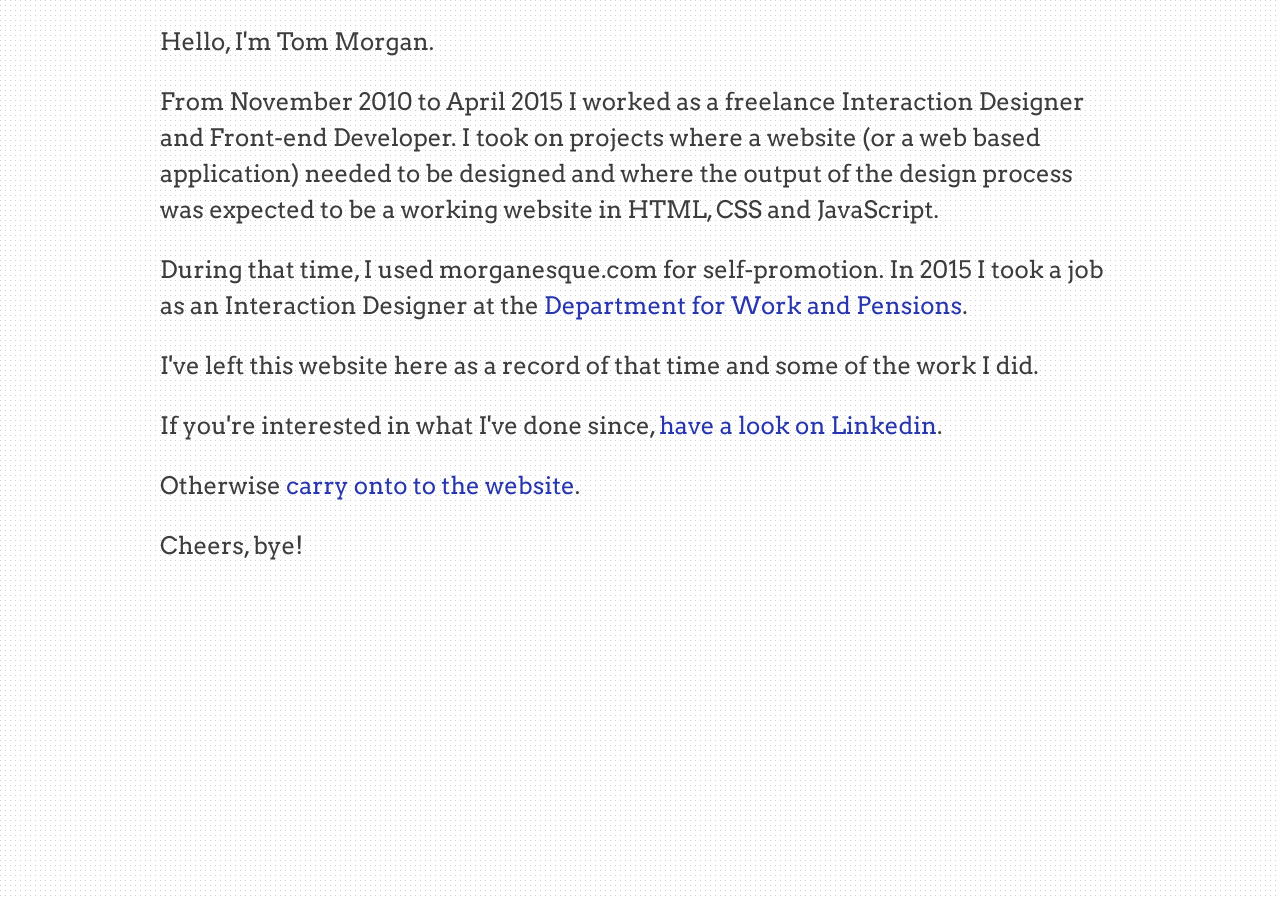
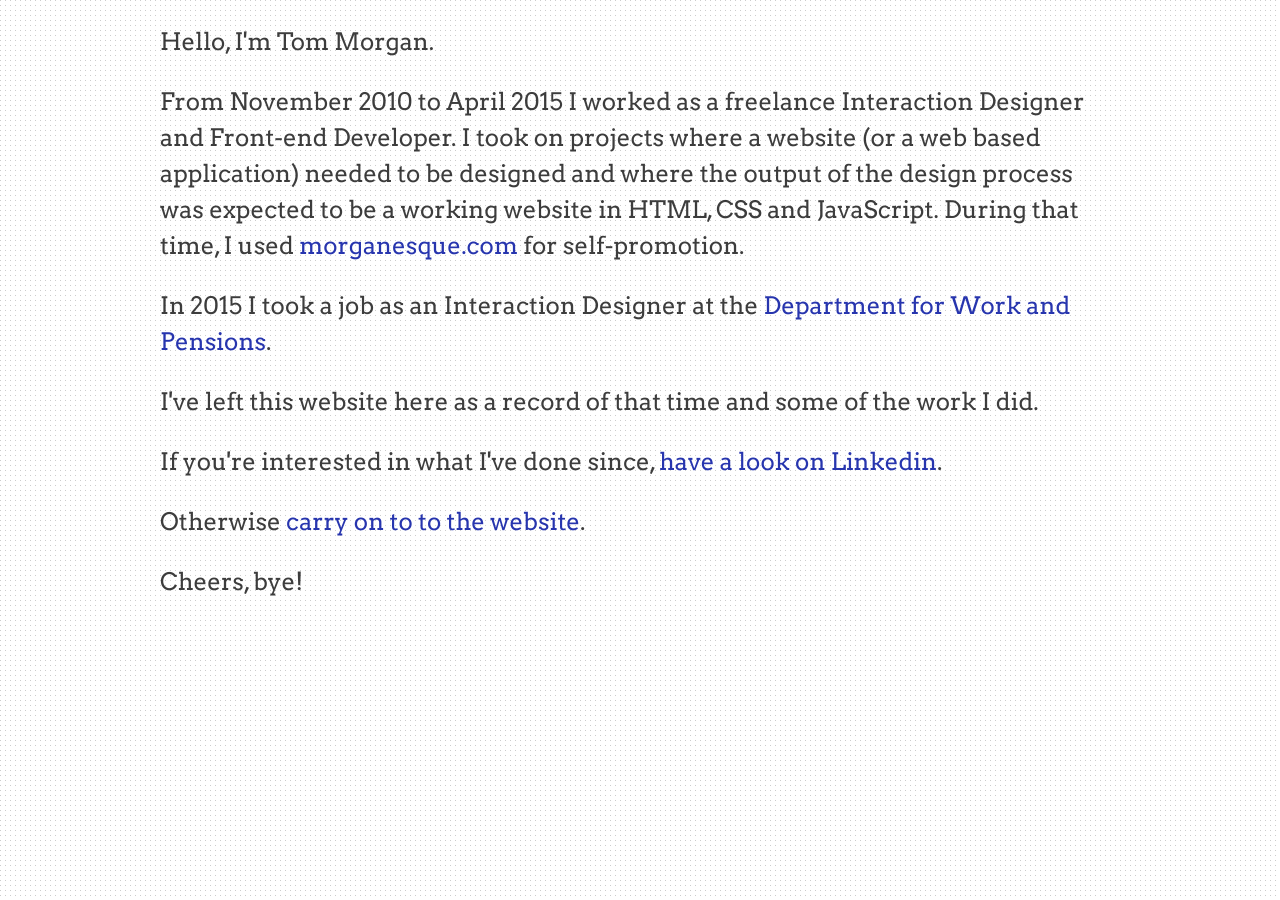
Before and after one commit to morganesque/morganesque.github.io, a Jekyll site: the page built from index.html, in a window 1280 px wide. Built offline with Jekyll 4.4.1, drawn with Linux system fonts in a browser that asks for light colours.

Commit message:
Couldn't help but tinker

```diff
--- a/index.html
+++ b/index.html
@@ -8,10 +8,10 @@
 ---
 <div style="text-align:left;padding:1em;">
 <p>Hello, I'm Tom Morgan.</p>
-<p>From November 2010 to April 2015 I worked as a freelance Interaction Designer and Front-end Developer. I took on projects where a website (or a web based application) needed to be designed and where the output of the design process was expected to be a working website in HTML, CSS and JavaScript.</p>
-<p>During that time, I used morganesque.com for self-promotion. In 2015 I took a job as an Interaction Designer at the <a href="https://www.gov.uk/government/organisations/department-for-work-pensions">Department for Work and Pensions</a>.</p>
+<p>From November 2010 to April 2015 I worked as a freelance Interaction Designer and Front-end Developer. I took on projects where a website (or a web based application) needed to be designed and where the output of the design process was expected to be a working website in HTML, CSS and JavaScript. During that time, I used <a href="https://morganesque.com">morganesque.com</a> for self-promotion.</p>
+<p>In 2015 I took a job as an Interaction Designer at the <a href="https://www.gov.uk/government/organisations/department-for-work-pensions">Department for Work and Pensions</a>.</p>
 <p>I've left this website here as a record of that time and some of the work I did.</p>
 <p>If you're interested in what I've done since, <a href="https://www.linkedin.com/in/tsmorgan/">have a look on Linkedin</a>.</p>
-<p>Otherwise <a href="/is/tom/morgan">carry onto to the website</a>.</p>
+<p>Otherwise <a href="/is/tom/morgan">carry on to to the website</a>.</p>
 <p>Cheers, bye!</p>
 </div>
```
